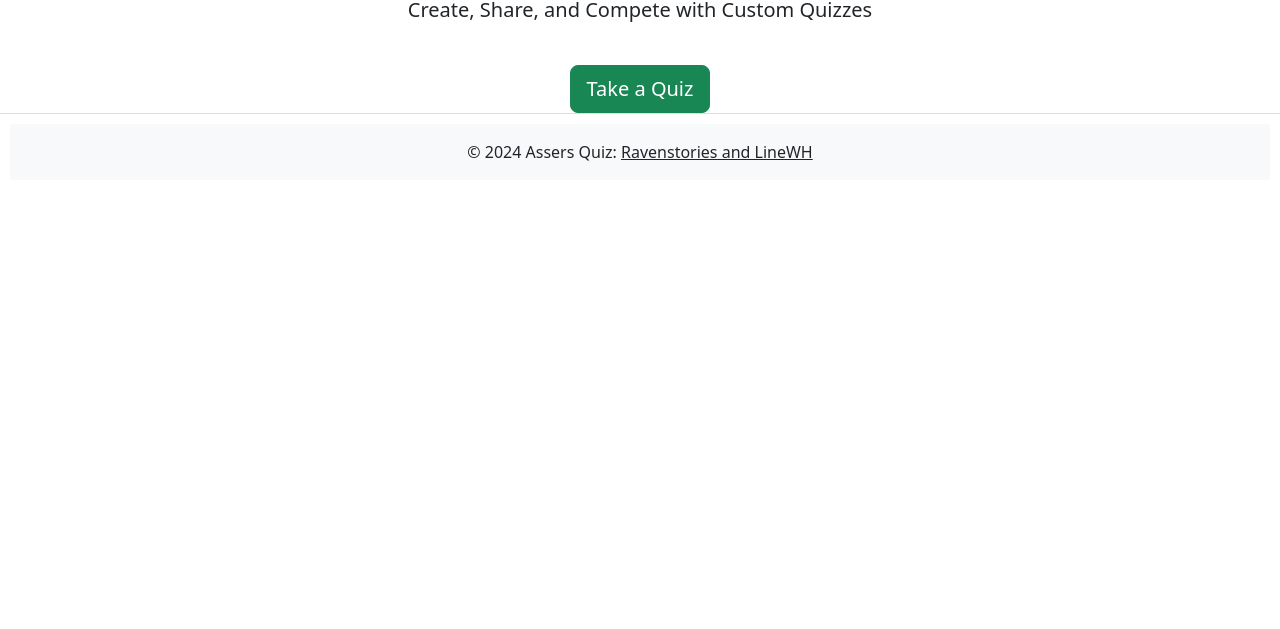
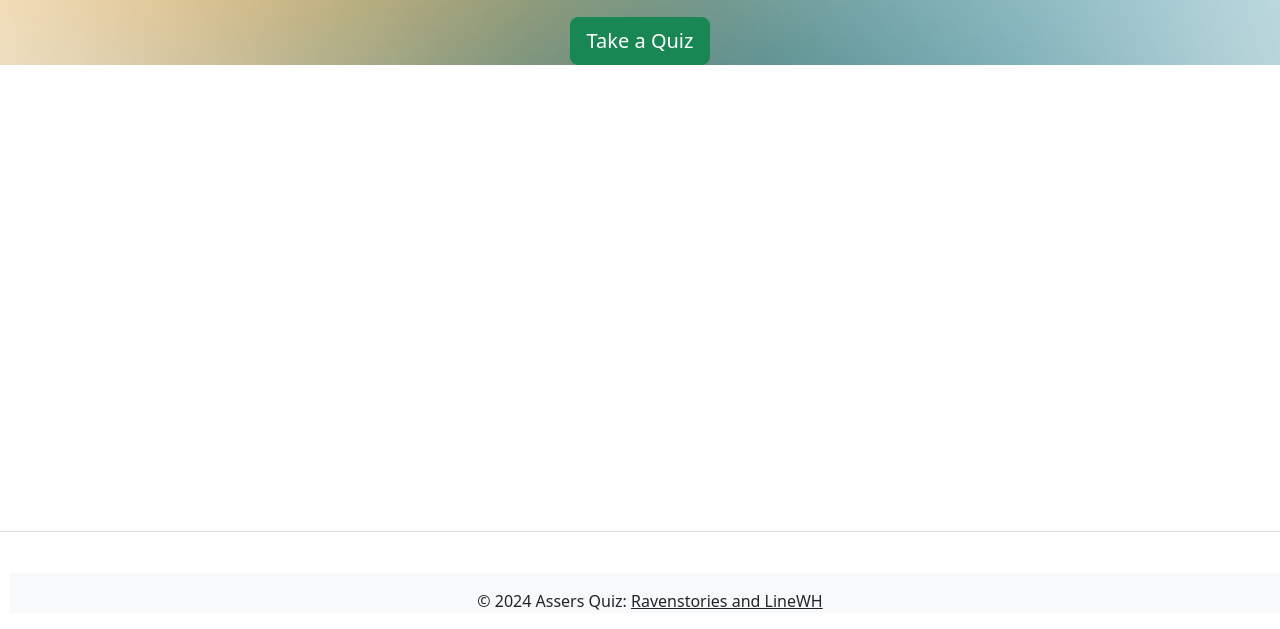
Before and after one commit to Ravenstories/QuizManager, a website: page index.html in a window 1280 px wide. Shown: the part 187-816 px from the top of the page. Drawn offline with nearby package versions, Linux system fonts and the light colour scheme; a web font is replaced by a local one.

Commit message:
Refactored home and index frontend

```diff
--- a/frontend/components/footer.html
+++ b/frontend/components/footer.html
@@ -1,4 +1,4 @@
-<footer class="bg-light text-center text-lg-start">
+<footer class="bg-light text-center text-lg-start footer">
     <div class="text-center p-3">
       © 2024 Assers Quiz:
       <a class="text-dark" href="https://github.com/Ravenstories/QuizManager">Ravenstories and LineWH</a>
--- a/frontend/css/style.css
+++ b/frontend/css/style.css
@@ -25,5 +25,24 @@ h1 {
 }
 
 .backgroundimg {
-    background-image: url("../frontend/img/background.jpg");
+    background-image: url("../img/background.jpg");
+    background-repeat: no-repeat;
+    background-size: cover;
+    background-position: center;
 }
+
+#app {
+    position: relative;
+    min-height: 80vh;
+}
+
+.content-wrap {
+    padding-bottom: 2.5rem;    /* Footer height */
+}
+
+.footer {
+    position: absolute;
+    bottom: 0;
+    width: 100%;
+    height: 2.5rem;            /* Footer height */
+}
--- a/frontend/pages/Home/home.html
+++ b/frontend/pages/Home/home.html
@@ -1,4 +1,4 @@
-<div class="container mt-5 backgroundimg">
+<div class="backgroundimg">
     <div class="row text-center">
       <div class="col">
         <h1>Welcome to Asser's quiz</h1>
```
